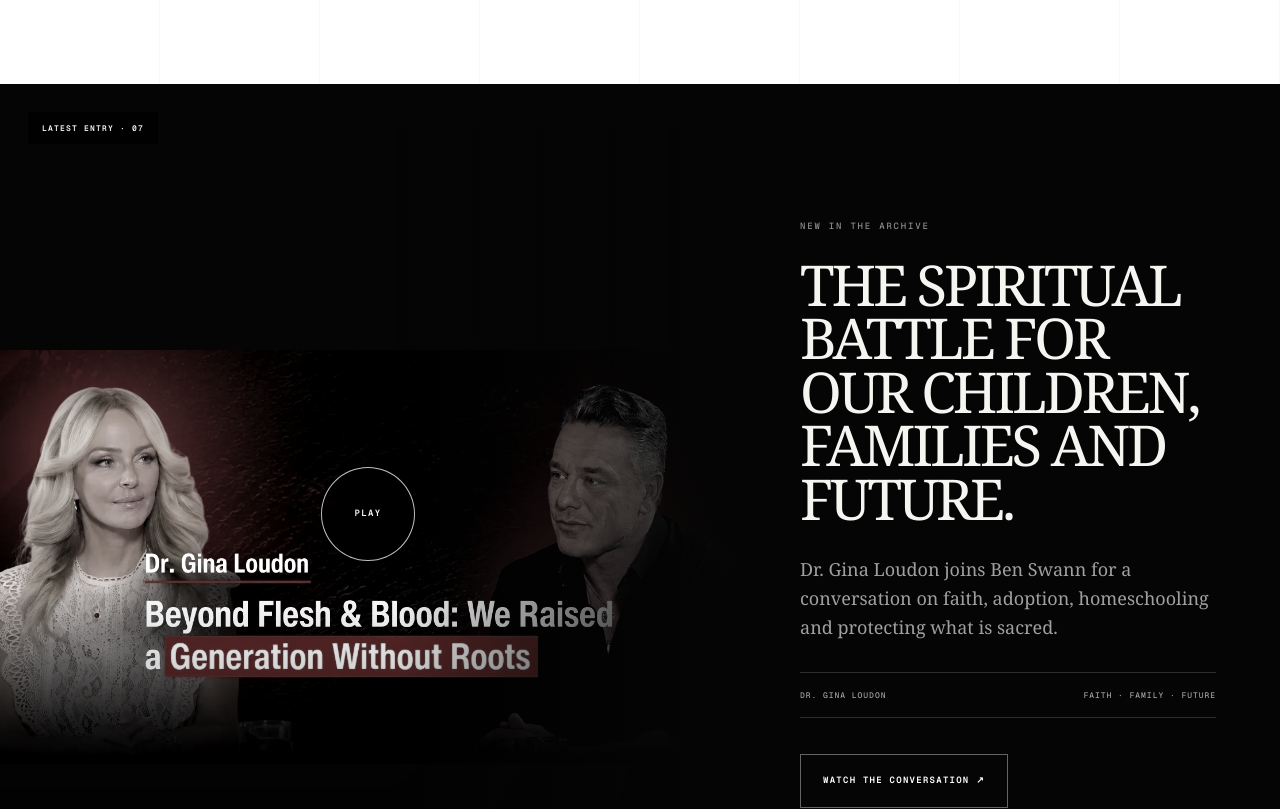
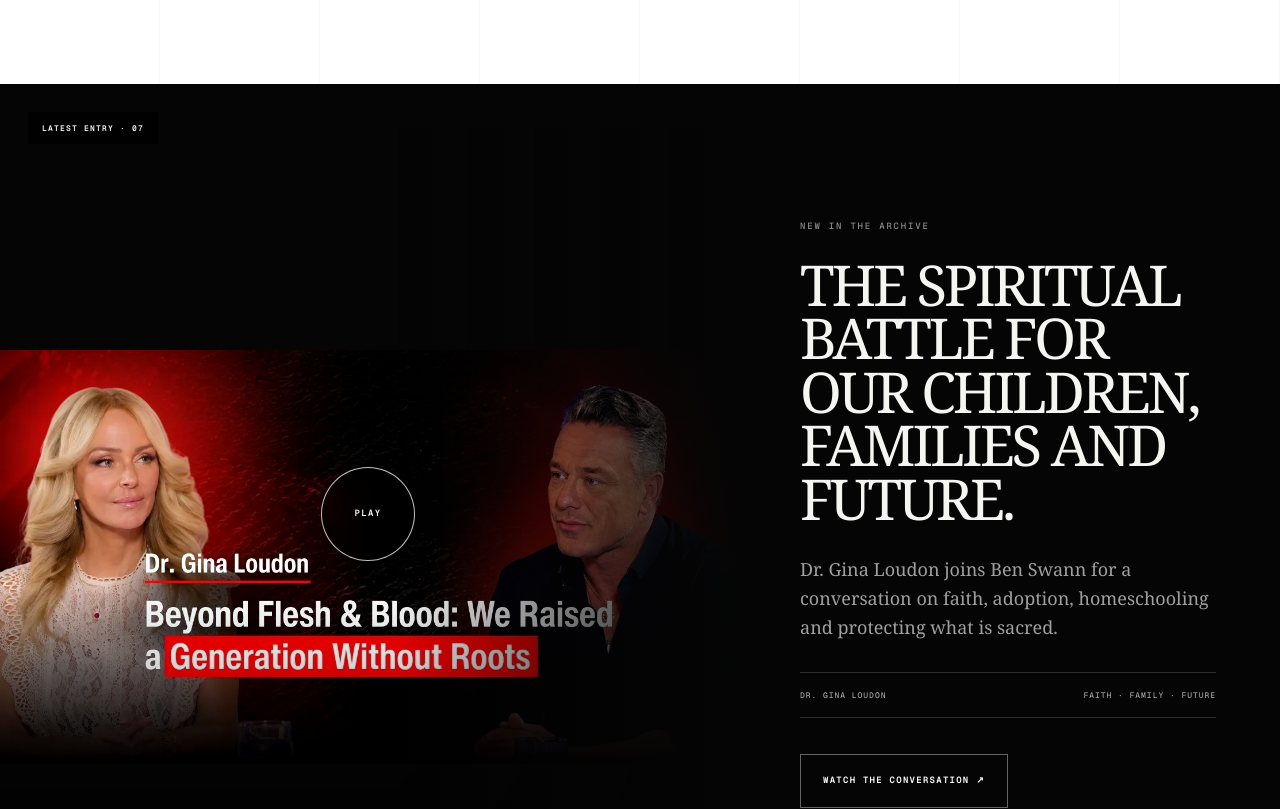
Before and after one commit to talhaabid360/ben_website, a Next.js app: page / in a window 1280 px wide. Shown: the part 3780-4589 px from the top of the page. Built offline with nearby package versions, Linux system fonts and the light colour scheme.

Commit message:
Update globals.css

```diff
--- a/app/globals.css
+++ b/app/globals.css
@@ -410,7 +410,7 @@
   max-width: 100%;
   object-fit: contain;
   object-position: center;
-  filter: grayscale(.82) contrast(1.08);
+  filter: grayscale(0) saturate(1.08) contrast(1.05);
   transition: filter .55s ease, transform .8s ease;
 }
 .featured__visual:hover img { filter: grayscale(.12) contrast(1.05); transform: scale(1.02); }
```
